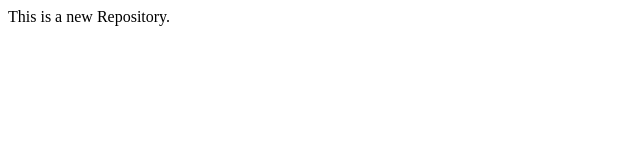
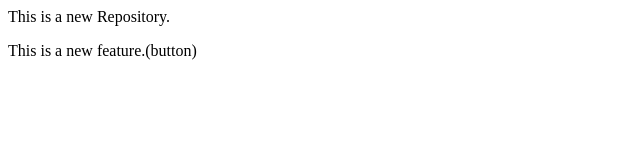
Before and after one commit to yashsahu02/localrepo, a plain HTML site: page index.html in a window 1280 px wide. Shown: the whole page, without its empty margins (0-640 px from the left). Drawn offline with Linux system fonts and the light colour scheme.

Commit message:
Add Button

```diff
--- a/index.html
+++ b/index.html
@@ -1 +1,2 @@
 <p>This is a new Repository.</p>
+<p>This is a new feature.(button)</p>
```
